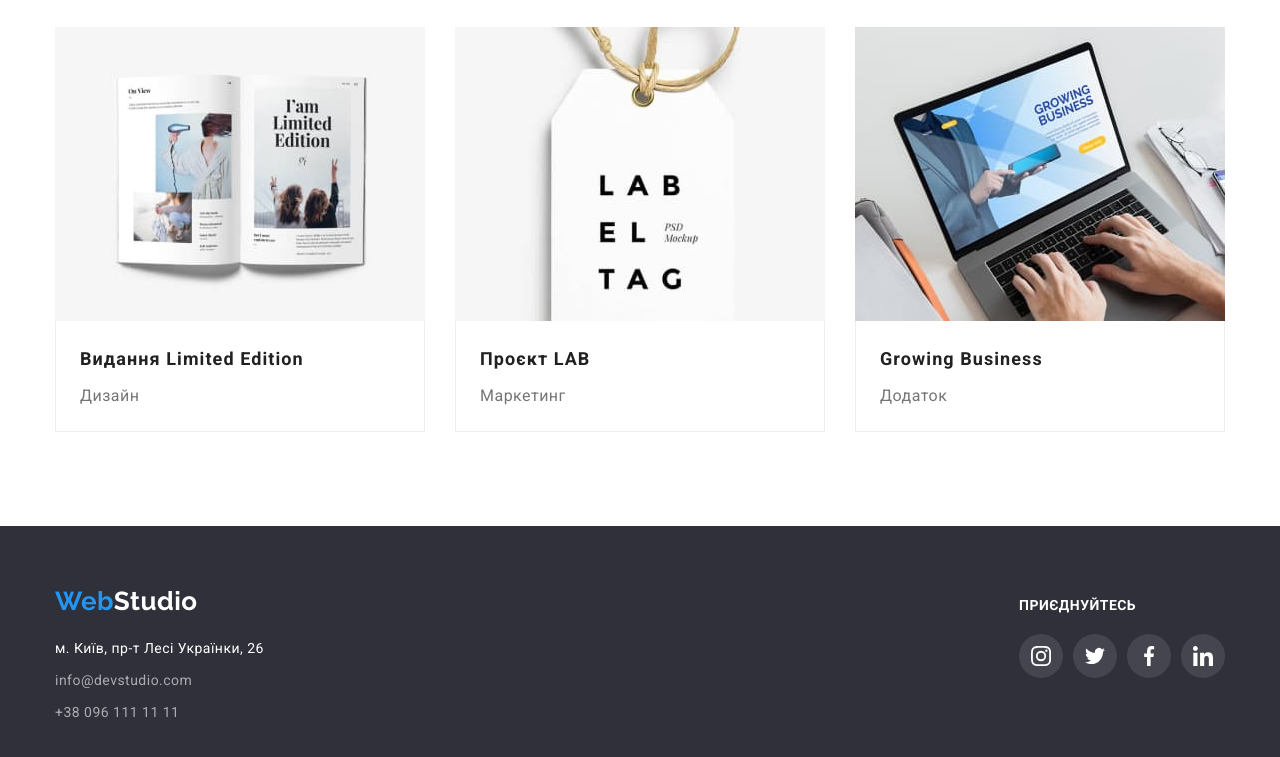
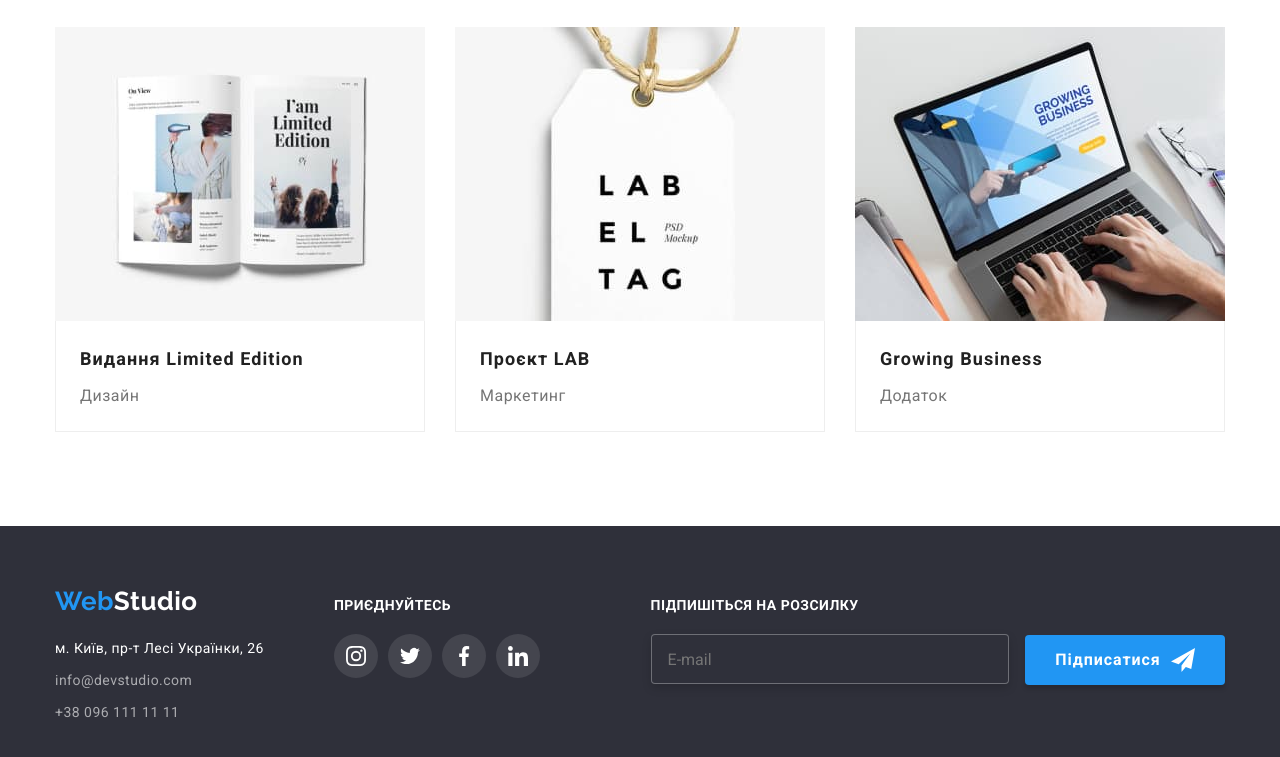
Before and after one commit to ViktoriyaKarpenko/goit-markup-hw-08, a plain HTML site: page portfolio.html in a window 1280 px wide. Shown: the part 1112-1869 px from the top of the page. Drawn offline with nearby package versions, Linux system fonts and the light colour scheme.

Commit message:
изменен цвет фокуса чекпоинта

```diff
--- a/css/styles.css
+++ b/css/styles.css
@@ -8,6 +8,7 @@
   --background-overlay: rgba(33, 150, 243, 0.9);
   --background-backdrop: rgba(0, 0, 0, 0.2);
   --background-social: rgba(255, 255, 255, 0.1);
+  --color-subs-input: rgba(255, 255, 255, 0.3);
   --color-main: #757575;
   --color-secondary: #212121;
   --color-additional: #fff;
@@ -509,7 +510,7 @@ img {
 .subs-input {
   width: 358px;
   height: 50px;
-  border: 1px solid rgba(255, 255, 255, 0.3);
+  border: 1px solid var(--color-subs-input);
   filter: drop-shadow(0px 4px 4px rgba(0, 0, 0, 0.15));
   border-radius: 4px;
   margin-right: 12px;
@@ -522,8 +523,9 @@ img {
   transition: border-color var(--time) var(--cubic-bezier);
 }
 
+.subs-input:hover,
 .subs-input:focus {
-  border-color: var(--color-hover);
+  border-color: var(--color-minor);
 }
 
 .subs-button {
@@ -670,11 +672,14 @@ img {
   left: 12px;
   transition: fill var(--time) var(--cubic-bezier);
 }
+
+.modal-input:hover,
 .modal-input:focus {
   border-color: var(--color-hover);
   outline: none;
 }
 
+.modal-comment:hover,
 .modal-comment:focus {
   border-color: var(--color-hover);
   outline: none;
@@ -714,8 +719,9 @@ img {
   background-color: var(--background-minor);
   border: none;
 }
+
 .agree-input:focus + .agree-check {
-  border-color: var(--background-minor);
+  border-color: var(--color-secondary);
 }
 
 .agree-label {
--- a/portfolio.html
+++ b/portfolio.html
@@ -285,6 +285,7 @@
     </main>
     <footer class="page-footer">
       <div class="container footer-container">
+        <div class="info-social">
           <div class="logo-info">
             <a class="logo" href="./index.html"
               >Web<span class="logo-light">Studio</span>
@@ -347,6 +348,26 @@
             </ul>
           </div>
         </div>
+        <div class="subscription">
+          <h2 class="subscription-title">Підпишіться на розсилку</h2>
+          <form>
+            <input
+              class="subs-input"
+              type="email"
+              name="subs"
+              id="subs"
+              placeholder="E-mail"
+            />
+            <label class="visually-hidden" for="subs">E-mail</label>
+            <button class="subs-button" type="submit">
+              Підписатися
+              <svg class="icon-send" width="24" height="24">
+                <use href="./images/sprite.svg#icon-send"></use>
+              </svg>
+            </button>
+          </form>
+        </div>
+      </div>
     </footer>
   </body>
 </html>
```
Lines whose indentation alone changed are shown as unchanged.
